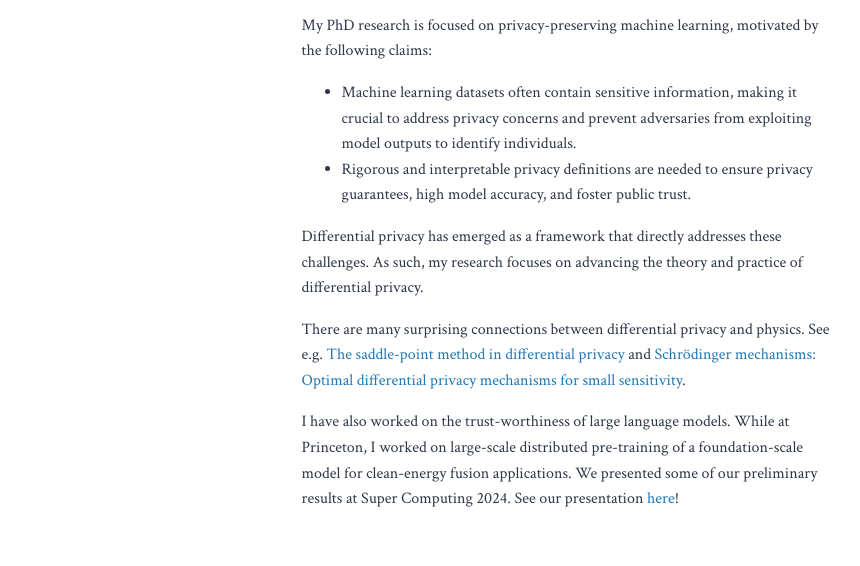
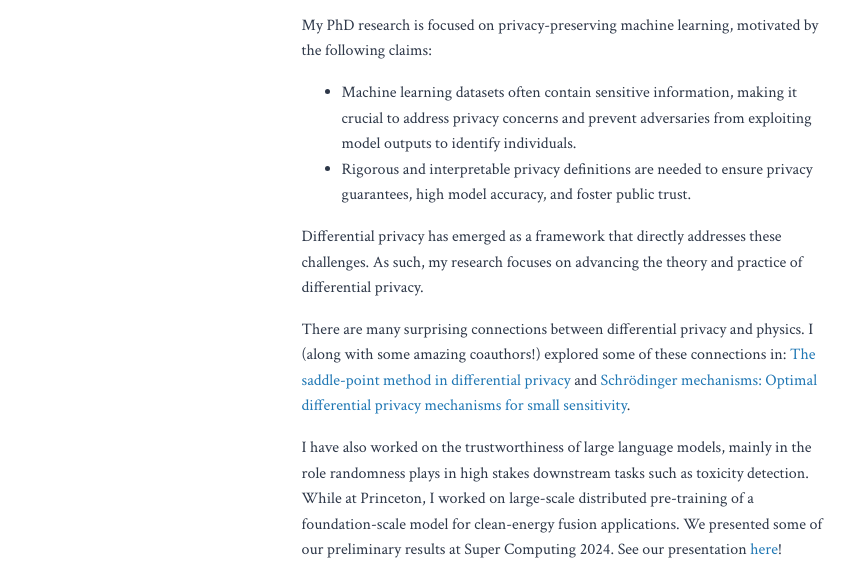
Before and after one commit to Felipe-Gomez/felipe-gomez.github.io, a plain HTML site: page index.html in a window 1280 px wide. Shown: the part 420-986 px from the top of the page, without its empty margins (208-1068 px from the left). Drawn offline with Linux system fonts and the light colour scheme.

Commit message:
Update index.html

```diff
--- a/index.html
+++ b/index.html
@@ -61,14 +61,16 @@
                         <p>Differential privacy has emerged as a framework that directly addresses these challenges.
 			As such, my research focuses on advancing the theory and practice of differential privacy.</p>
 
-			<p>There are many surprising connections between differential privacy and physics. See e.g.
+			<p>There are many surprising connections between differential privacy and physics. I (along
+				with some amazing coauthors!) explored some of these connections in:
 			<a href="https://proceedings.mlr.press/v202/alghamdi23a.html">
 				The saddle-point method in differential privacy</a> and
 			<a href="https://par.nsf.gov/servlets/purl/10533621">Schrödinger mechanisms:
                             Optimal differential privacy mechanisms for small sensitivity</a>.
 			</p>
 
-                        <p>I have also worked on the trust-worthiness of large language models. While at Princeton, I worked
+                        <p>I have also worked on the trustworthiness of large language models, mainly in the role randomness plays in
+				high stakes downstream tasks such as toxicity detection. While at Princeton, I worked
                         on large-scale distributed pre-training of a foundation-scale model for clean-energy fusion applications.
                         We presented some of our preliminary results at Super Computing 2024. See our presentation
                         <a href="https://tpc.dev/wp-content/uploads/2024/11/sc24-tpc-workshop-TANG.pdf">
```
